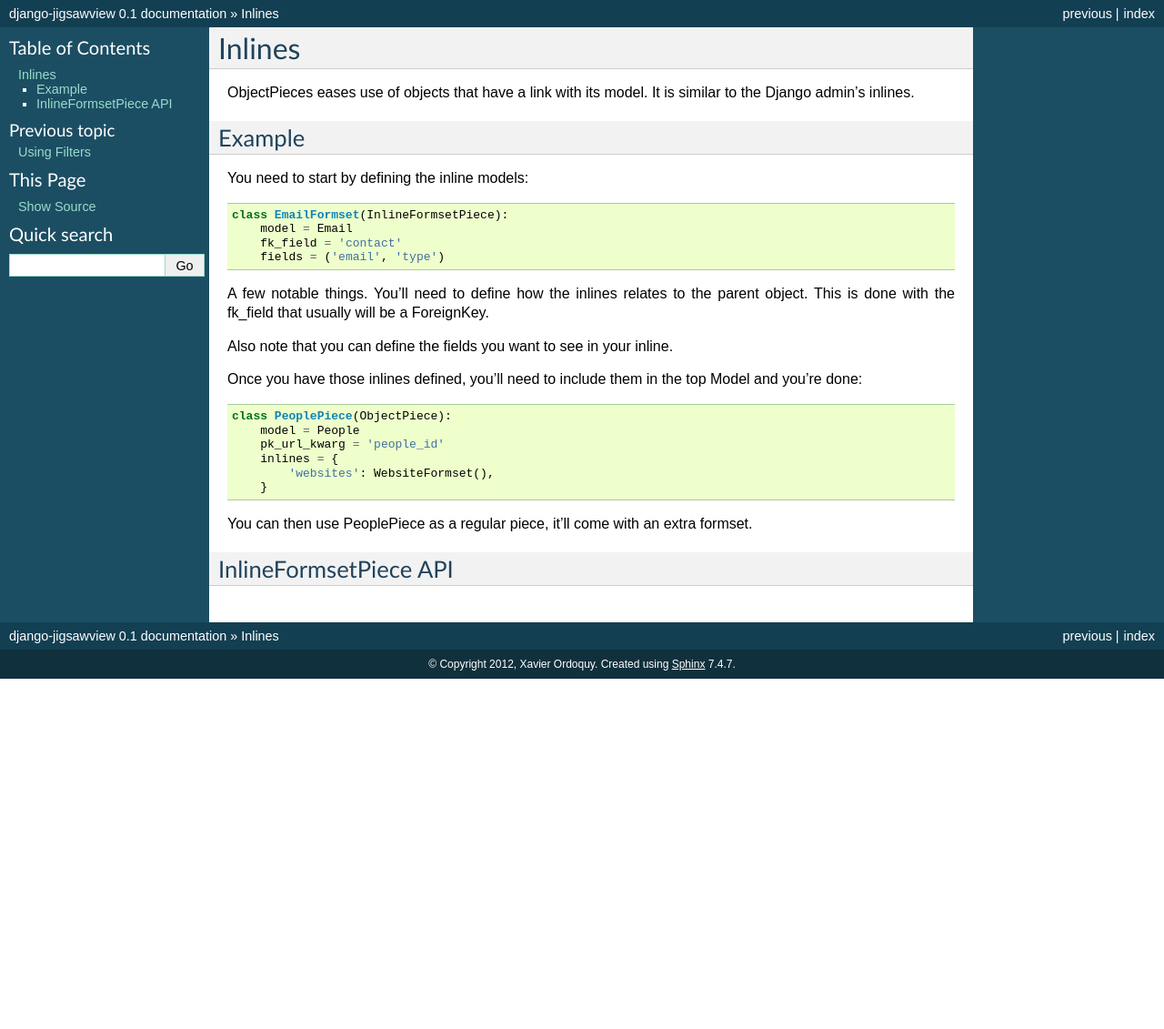
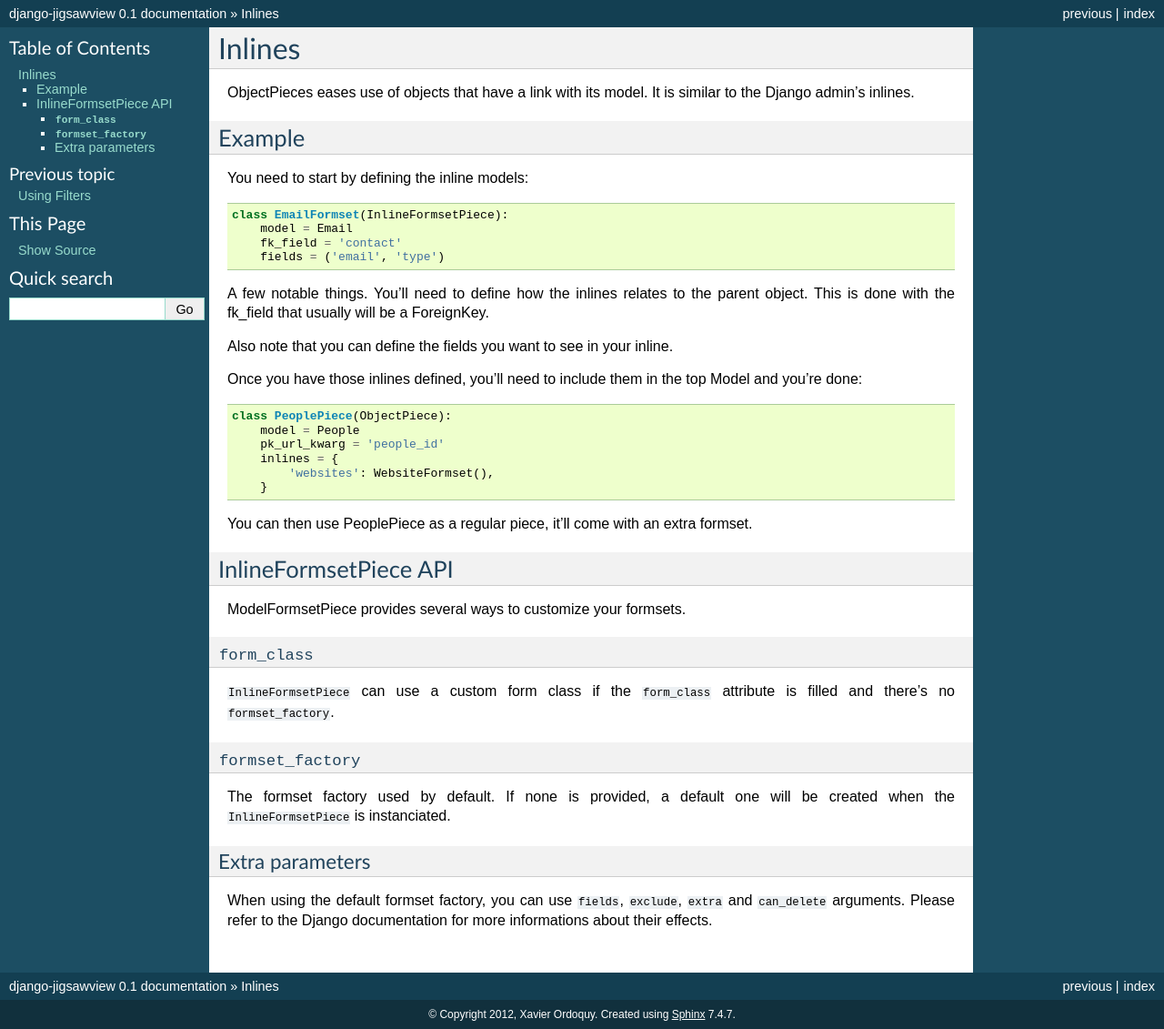
Before and after one commit to linovia/django-jigsawview, a Sphinx documentation site: the page built from docs/inlines.rst, in a window 1280 px wide. Shown: the whole page at 91% size. Built offline with Sphinx 7.4.7, drawn with Linux system fonts in a browser that asks for light colours; before the commit the page ends 900 px from its top, so only the background shows below that.

Commit message:
[ci skip] more doc about the inlines.

```diff
--- a/docs/inlines.rst
+++ b/docs/inlines.rst
@@ -41,3 +41,28 @@ formset.
 
 InlineFormsetPiece API
 ----------------------
+
+
+ModelFormsetPiece provides several ways to customize your formsets.
+
+
+``form_class``
+~~~~~~~~~~~~~~
+
+``InlineFormsetPiece`` can use a custom form class if the ``form_class``
+attribute is filled and there's no ``formset_factory``.
+
+
+``formset_factory``
+~~~~~~~~~~~~~~~~~~~
+
+The formset factory used by default. If none is provided, a default one
+will be created when the ``InlineFormsetPiece`` is instanciated.
+
+
+Extra parameters
+~~~~~~~~~~~~~~~~
+
+When using the default formset factory, you can use ``fields``, ``exclude``,
+``extra`` and ``can_delete`` arguments. Please refer to the Django
+documentation for more informations about their effects.
```
